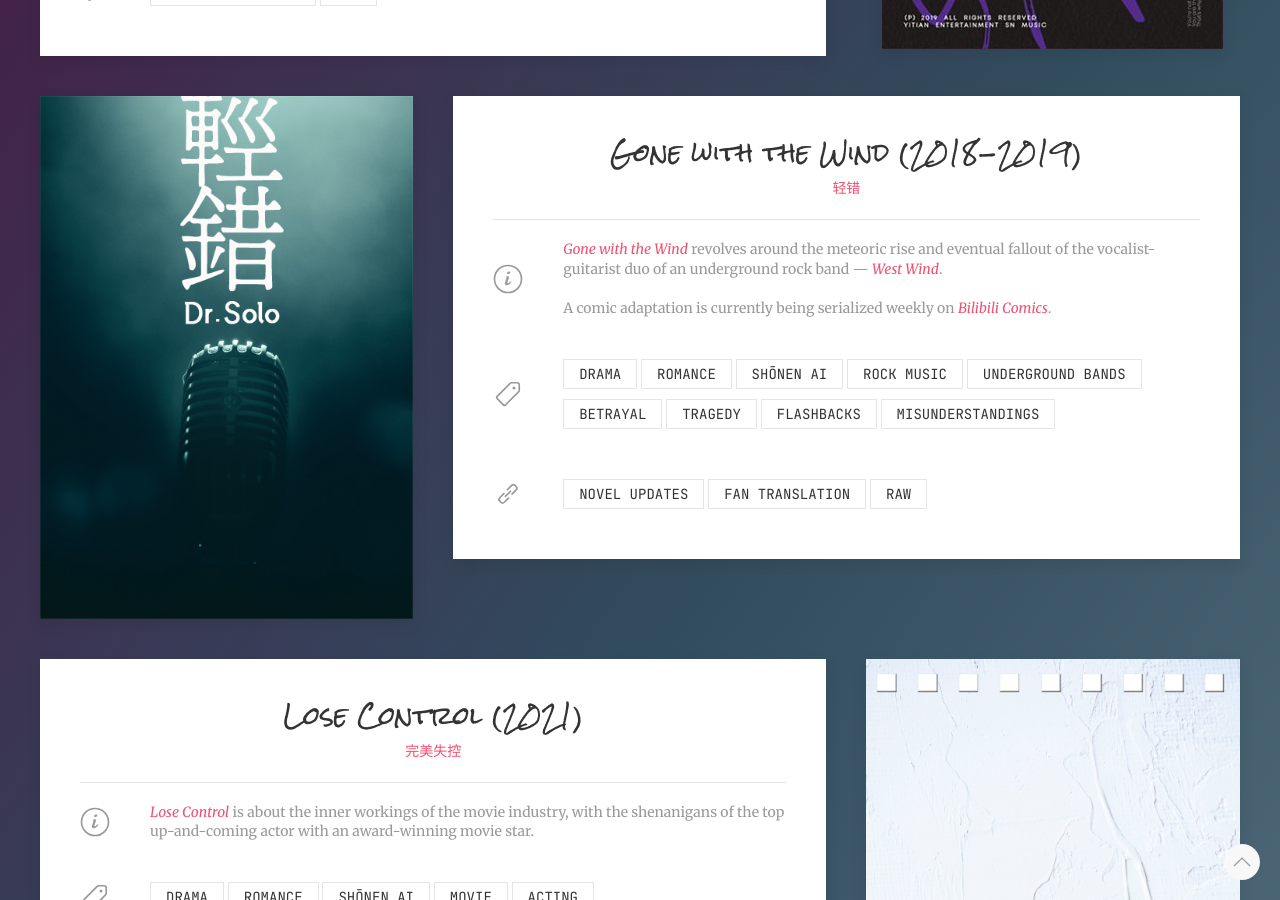
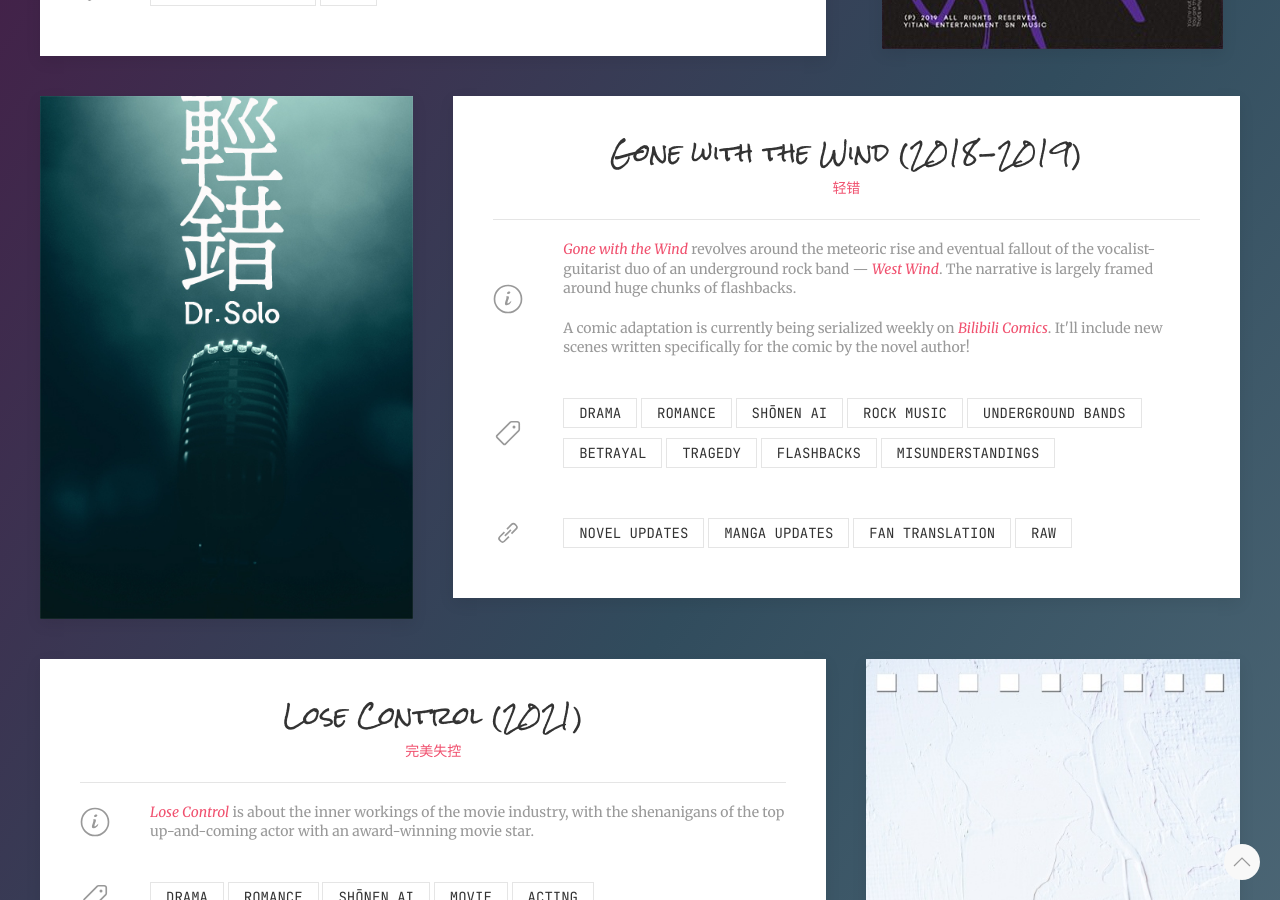
Before and after one commit to QingCuo/QingCuo.github.io, a Jekyll site: the page built from universe.html, in a window 1280 px wide and 900 px high, scrolled down 2058 px. Built offline with Jekyll 4.4.1, drawn with Linux system fonts in a browser that asks for light colours; nearby versions of some CDN libraries; some web fonts are replaced.

Commit message:
Updated the description

```diff
--- a/index.html
+++ b/index.html
@@ -9,7 +9,7 @@ layout: default
 				<h3 class="uk-card-title">About the Series</h3>
 	            <p><em>Gone with the Wind</em> (轻错 <i>Qīng Cuò lit. Tender Mistakes</i>) is a Chinese music band romance by Dr. Solo. The series is a part of the <a href="{{"/universe" | relative_url }}">Solo Universe</a>. The story primarily revolves around the meteoric rise and eventual fallout of the vocalist-guitarist duo of an underground rock band — <em>West Wind</em>.</p>
 
-	            <p>The novel was serialized from 2018-2019 on the <a class="uk-link-text" href="https://www.gongzicp.com/v4/novel-13327.html" target="_blank">Chinese Web Novel website CPWXW (长佩文学网)</a> and is completed at 99 chapters. A comic adaptation is currently being serialized weekly on <a class="uk-link-text" href="https://manga.bilibili.com/detail/mc29472" target="_blank">Bilibili Comics.</a></p>
+	            <p>The novel was serialized from 2018-2019 on the <a class="uk-link-text" href="https://www.gongzicp.com/v4/novel-13327.html" target="_blank">Chinese Web Novel website CPWXW (长佩文学网)</a> and is completed at 99 chapters. A comic adaptation is currently being serialized weekly on <a class="uk-link-text" href="https://manga.bilibili.com/detail/mc29472" target="_blank">Bilibili Comics.</a> It'll include new scenes written specifically for the comic by the novel author!</p>
 
 	            <blockquote cite="#" class="uk-margin-left uk-padding-small overlay-blend">
 				    <p class="uk-margin-small-bottom">It was me who made the mistake, and you are punishing me for it.</p>
--- a/universe.html
+++ b/universe.html
@@ -144,8 +144,8 @@ title: Solo Universe
 	            <div class="uk-flex-middle" uk-grid>
 	            	<div class="uk-width-auto"><div class="uk-text-center uk-text-meta"><span uk-icon="icon: info; ratio: 1.5"></span></div></div>
 		            <div class="uk-width-expand uk-text-left">
-			            <p class="uk-text-meta"><em>Gone with the Wind</em> revolves around the meteoric rise and eventual fallout of the vocalist-guitarist duo of an underground rock band — <em>West Wind</em>.</p>
-			            <p class="uk-text-meta">A comic adaptation is currently being serialized weekly on <a class="uk-link-text" href="https://manga.bilibili.com/detail/mc29472" target="_blank"><em>Bilibili Comics</em>.</a></p>
+			            <p class="uk-text-meta"><em>Gone with the Wind</em> revolves around the meteoric rise and eventual fallout of the vocalist-guitarist duo of an underground rock band — <em>West Wind</em>. The narrative is largely framed around huge chunks of flashbacks.</p>
+			            <p class="uk-text-meta">A comic adaptation is currently being serialized weekly on <a class="uk-link-text" href="https://manga.bilibili.com/detail/mc29472" target="_blank"><em>Bilibili Comics</em>.</a> It'll include new scenes written specifically for the comic by the novel author!</p>
 			        </div>
 			    </div>
 	            <div class="uk-flex-middle" uk-grid>
@@ -166,6 +166,7 @@ title: Solo Universe
 	            	<div class="uk-width-auto"><div class="uk-text-center card-icon uk-text-meta"><span uk-icon="icon: link; ratio: 1.5"></span></div></div>
 		            <div class="uk-width-expand uk-text-left">
 			            <a class="uk-button uk-button-default uk-button-small uk-margin-small-bottom" href="https://www.novelupdates.com/series/gone-with-the-wind/" target="_blank">Novel Updates</a>
+			            <a class="uk-button uk-button-default uk-button-small uk-margin-small-bottom" href="https://www.mangaupdates.com/series.html?id=182504" target="_blank">Manga Updates</a>
 			            <a class="uk-button uk-button-default uk-button-small uk-margin-small-bottom" href="https://505pudding.wordpress.com" target="_blank">Fan Translation</a>
 			            <a class="uk-button uk-button-default uk-button-small uk-margin-small-bottom" href="https://www.gongzicp.com/novel-13327.html" target="_blank">Raw</a>
 
```
